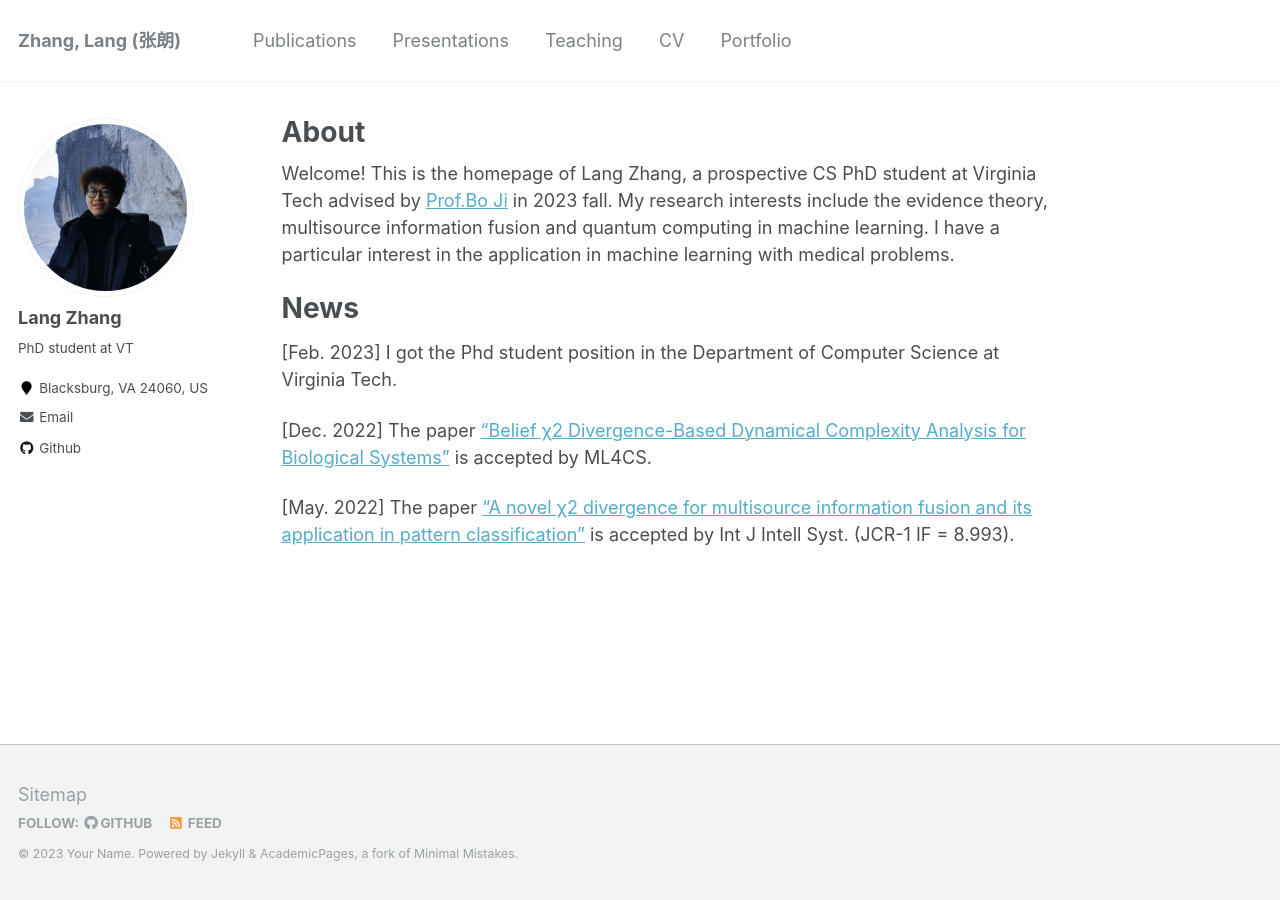
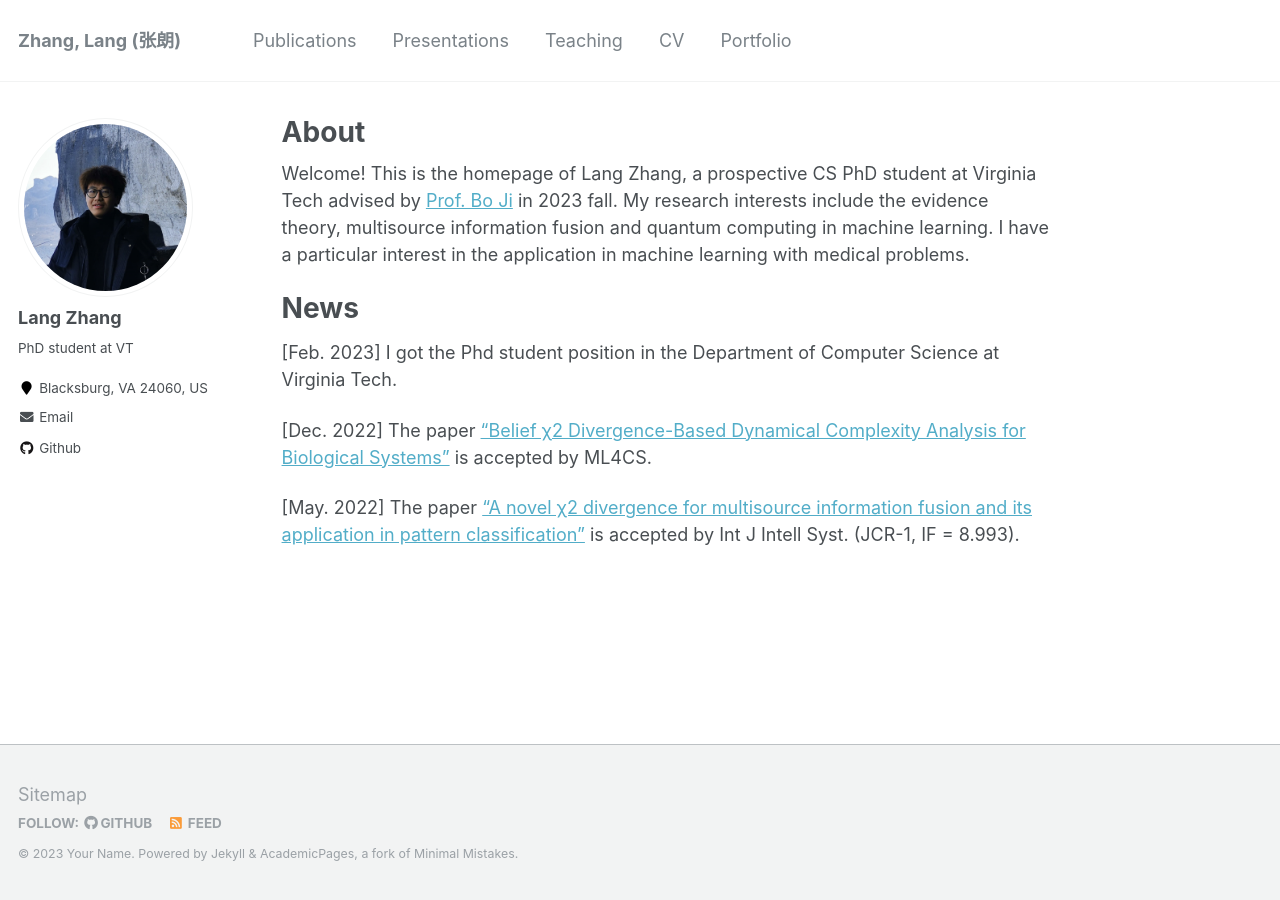
Before and after one commit to langzhang2000/langzhang2000.github.io, a Jekyll site: the page built from _pages/about.md, in a window 1280 px wide. Built offline with Jekyll 4.4.1, drawn with Linux system fonts in a browser that asks for light colours.

```diff
--- a/_pages/about.md
+++ b/_pages/about.md
@@ -8,7 +8,7 @@ redirect_from:
   - /about.html
 ---
 
-Welcome! This is the homepage of Lang Zhang, a prospective CS PhD student at Virginia Tech advised by [Prof.Bo Ji](https://people.cs.vt.edu/boji/) in 2023 fall. My research interests include the evidence theory, multisource information fusion and quantum computing in machine learning. I have a particular interest in the application in machine learning with medical problems.
+Welcome! This is the homepage of Lang Zhang, a prospective CS PhD student at Virginia Tech advised by [Prof. Bo Ji](https://people.cs.vt.edu/boji/) in 2023 fall. My research interests include the evidence theory, multisource information fusion and quantum computing in machine learning. I have a particular interest in the application in machine learning with medical problems.
 
 
 
@@ -22,4 +22,4 @@ News
 
 [Dec. 2022] The paper ["Belief χ2 Divergence-Based Dynamical Complexity Analysis for Biological Systems"](https://langzhang-vt.github.io/files/ml4cs2022.pdf) is accepted by ML4CS.
 
-[May. 2022] The paper ["A novel χ2 divergence for multisource information fusion and its application in pattern classification"](https://langzhang-vt.github.io/files/Published_paper-Int_J_of_Intelligent_Sys_2022_Zhang.pdf) is accepted by Int J Intell Syst. (JCR-1 IF = 8.993).
+[May. 2022] The paper ["A novel χ2 divergence for multisource information fusion and its application in pattern classification"](https://langzhang-vt.github.io/files/Published_paper-Int_J_of_Intelligent_Sys_2022_Zhang.pdf) is accepted by Int J Intell Syst. (JCR-1, IF = 8.993).
```
